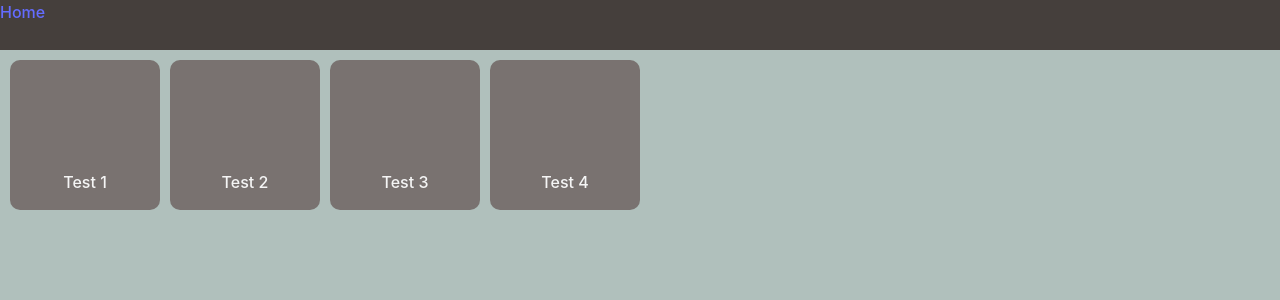
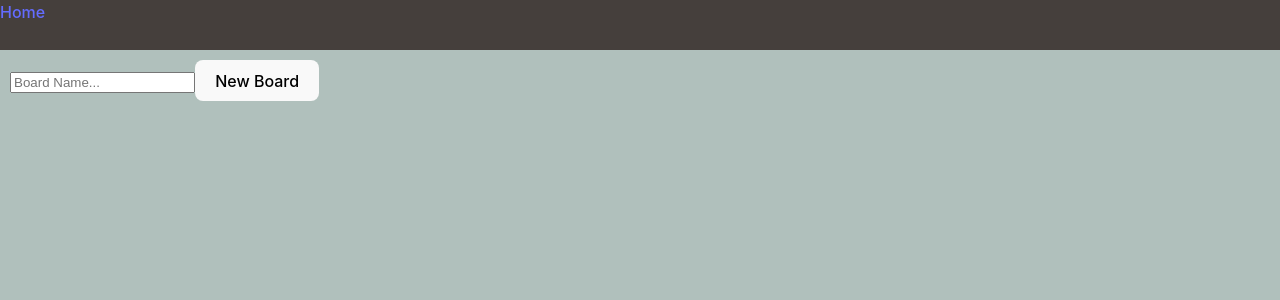
Before and after one commit to Jordan-w-99/task_management_web_app, a React app: page / in a window 1280 px wide. Shown: the top 300 px of the page. Built offline with nearby package versions, Linux system fonts and the light colour scheme; the HTML template or start-up script is replaced by a standard one.

Commit message:
create new boards in app & store in localstorage

```diff
--- a/src/api/getBoardData.ts
+++ b/src/api/getBoardData.ts
@@ -1,14 +1,23 @@
 import { BoardData } from "../models/boardData";
 import { BoardDetails } from "../models/boardDetails";
-import boardData from '../savedBoards.json'
+
+export const GetAllBoardData = (): BoardData[] => {
+    const savedBoardsJSONString = localStorage.getItem('savedBoards')
+
+    if (savedBoardsJSONString == null) {
+        return []
+    }
+
+    return JSON.parse(savedBoardsJSONString)
+}
 
 export const GetBoards = (): BoardDetails[] => {
-    return boardData.savedBoards.map((board): BoardDetails => ({
+    return GetAllBoardData().map((board): BoardDetails => ({
         title: board.title,
         id: board.id
     }))
 }
 
 export const GetBoardData = (id: string): BoardData => {
-    return boardData.savedBoards.find(board => board.id === id) as BoardData
+    return GetAllBoardData().find(board => board.id === id) as BoardData
 }
--- /dev/null
+++ b/src/api/saveBoardData.ts
@@ -0,0 +1,15 @@
+import { BoardDetails } from "../models/boardDetails"; 3
+
+export const uploadNewBoard = (newBoard: BoardDetails): void => {
+    const savedBoardsJSONString = localStorage.getItem('savedBoards')
+
+    // No data.
+    if (savedBoardsJSONString == null || savedBoardsJSONString.trim() === '') {
+        localStorage.setItem('savedBoards', JSON.stringify([newBoard]))
+
+        return
+    }
+
+    const data = JSON.parse(savedBoardsJSONString)
+    localStorage.setItem('savedBoards', JSON.stringify([...data, newBoard]))
+}
--- a/src/components/boardSelector/BoardSelectorBoardContainer.tsx
+++ b/src/components/boardSelector/BoardSelectorBoardContainer.tsx
@@ -1,10 +1,12 @@
-import { GetBoards } from "../../api/getBoardData"
-import { BoardDetails } from "../../models/boardDetails"
 import { BoardSelectorBoard } from "./BoardSelectorBoard"
 import styles from './BoardSelectorBoardContainer.module.css'
+import { BoardDetails } from "../../models/boardDetails"
 
-export const BoardSelectorBoardContainer = () => {
-    const boards: BoardDetails[] = GetBoards()
+export interface BoardSelectorBoardContainerProps {
+    boards: BoardDetails[]
+}
+
+export const BoardSelectorBoardContainer = ({ boards }: BoardSelectorBoardContainerProps) => {
 
     return (
         <div className={styles.container}>
--- /dev/null
+++ b/src/components/boardSelector/BoardSelectorNewBoardInput.tsx
@@ -0,0 +1,33 @@
+import React, { useContext, useRef } from "react"
+import { BoardSelectorContext } from "../../context/BoardSelector.context"
+
+export const BoardSelectorNewBoardInput = (): React.JSX.Element => {
+    const boardNameInputRef = useRef<HTMLInputElement>(null)
+
+    const { createNewBoard } = useContext(BoardSelectorContext)
+
+    const createNewBoardClicked = (): void => {
+        const nameInput = boardNameInputRef.current?.value
+
+        if (nameInput == null || nameInput.trim() === '') {
+            return
+        }
+
+        createNewBoard(nameInput)
+    }
+
+    return (
+        <div>
+            <input
+                type="text"
+                placeholder="Board Name..."
+                ref={boardNameInputRef}
+            />
+            <button
+                onClick={createNewBoardClicked}
+            >
+                New Board
+            </button>
+        </div>
+    )
+}
--- a/src/components/boardSelector/BoardSelectorRoot.tsx
+++ b/src/components/boardSelector/BoardSelectorRoot.tsx
@@ -1,10 +1,39 @@
+import { BoardSelectorContext } from '../../context/BoardSelector.context'
 import { BoardSelectorBoardContainer } from './BoardSelectorBoardContainer'
 import styles from './BoardSelectorRoot.module.css'
+import { BoardDetails } from '../../models/boardDetails'
+import { GetBoards } from '../../api/getBoardData'
+import { generateNewId } from '../../utils/generateNewId'
+import { BoardSelectorNewBoardInput } from './BoardSelectorNewBoardInput'
+import { uploadNewBoard } from '../../api/saveBoardData'
+import { useState } from 'react'
 
 export const BoardSelectorRoot = () => {
+    const [boards, setBoards] = useState(GetBoards())
+
+    const createNewBoard = (title: string): void => {
+        const newBoard: BoardDetails = {
+            title,
+            id: generateNewId()
+        }
+
+        uploadNewBoard(newBoard)
+
+        setBoards(GetBoards())
+    }
+
     return (
-        <div className={styles.container}>
-            <BoardSelectorBoardContainer />
-        </div>
+        <BoardSelectorContext.Provider
+            value={{
+                createNewBoard
+            }}
+        >
+            <div className={styles.container}>
+                <BoardSelectorBoardContainer
+                    boards={boards}
+                />
+                <BoardSelectorNewBoardInput />
+            </div>
+        </BoardSelectorContext.Provider>
     )
 }
--- /dev/null
+++ b/src/context/BoardSelector.context.tsx
@@ -0,0 +1,6 @@
+/* eslint-disable @typescript-eslint/no-unused-vars */
+import { createContext } from "react";
+
+export const BoardSelectorContext = createContext({
+    createNewBoard: (_title: string): void => { return }
+})
--- /dev/null
+++ b/src/utils/generateNewId.ts
@@ -0,0 +1,14 @@
+import { getRandomItemFromArray } from "./getRandomFromArray";
+
+export const generateNewId = (): string => {
+    const ID_LEN = 10
+    const idOptions = ['0', '1', '2', '3', '4', '5', '6', '7', '8', '9', 'a', 'b', 'c', 'd', 'e', 'f', 'A', 'B', 'C', 'D', 'E', 'F'];
+
+    let newId = ''
+
+    for (let i = 0; i < ID_LEN; i++) {
+        newId += getRandomItemFromArray(idOptions)
+    }
+
+    return newId
+}
--- /dev/null
+++ b/src/utils/getRandomFromArray.ts
@@ -0,0 +1,3 @@
+export const getRandomItemFromArray = <T>(array: T[]): T => {
+    return array[Math.floor(Math.random() * array.length)]
+}
```
Also changed, not shown: src/components/boardSelector/BoardSelectorNewBoardInput.module.css (added).
